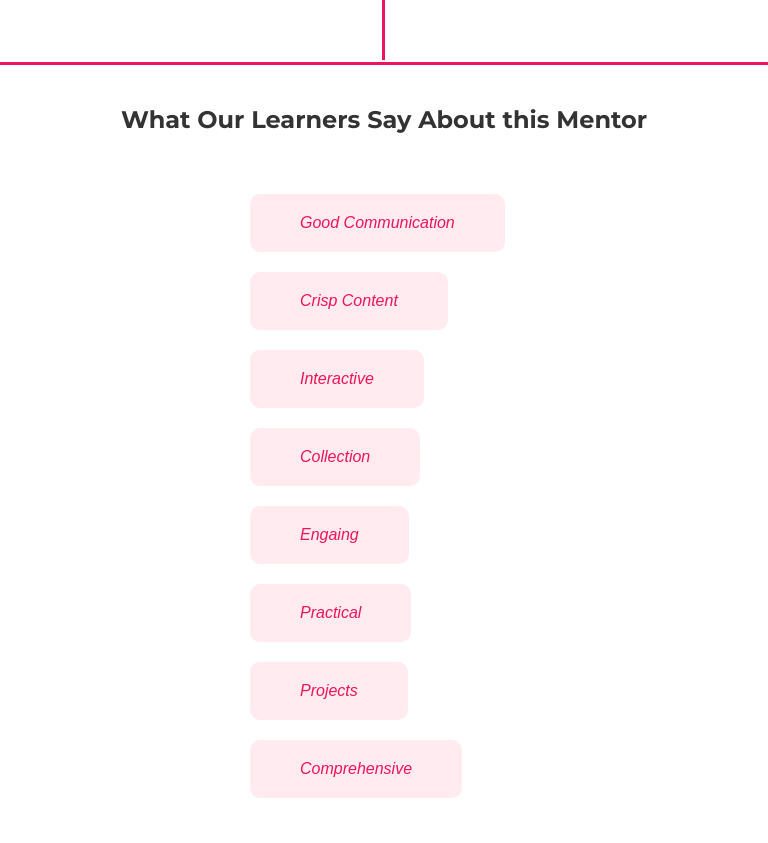
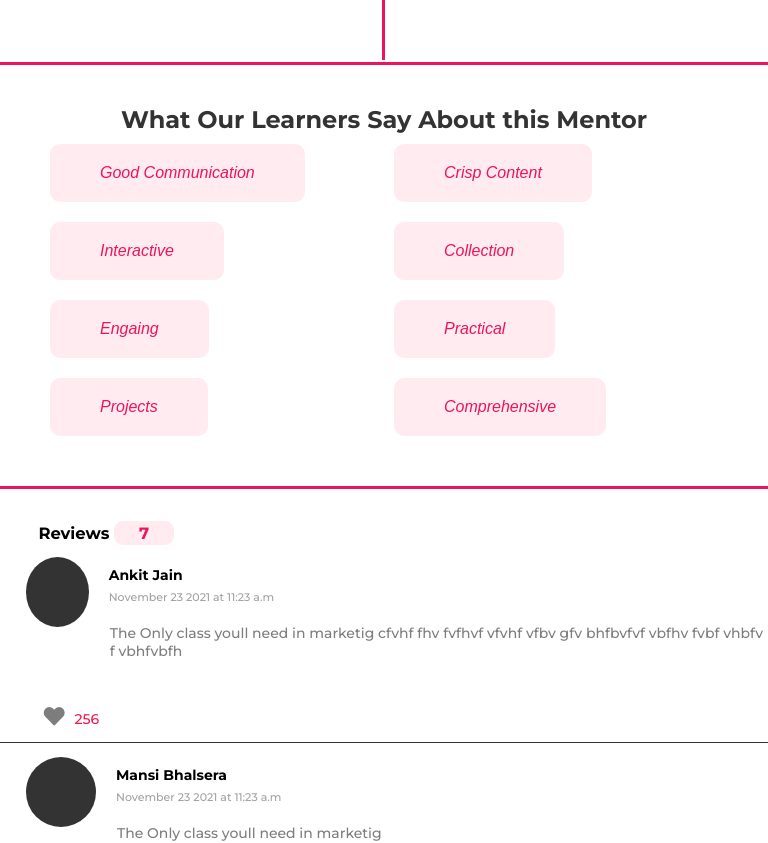
Before and after one commit to bharat-dussa/ScoolWebpage, a Vue app: page / in a window 768 px wide. Shown: the part 1500-2343 px from the top of the page. Built offline with nearby package versions, Linux system fonts and the light colour scheme.

Commit message:
fixed for hamburger

```diff
--- a/src/components/Learners/Learners.css
+++ b/src/components/Learners/Learners.css
@@ -47,9 +47,14 @@
       padding: 2rem 28rem;
       }
   }
+  @media all and (min-width:666px) and (max-width:888px) {
+    .learner-title-container {
+      padding:0px;
+    }
+  }
   @media all and (max-width: 768px) {
     .learner-title-container {
-
+      padding:0px;
     }
     .learner-title-container > div {
       flex: 1 1;
```
